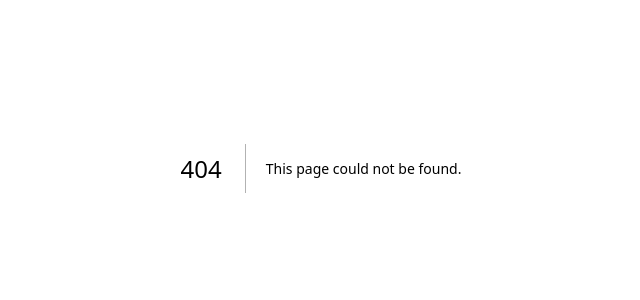
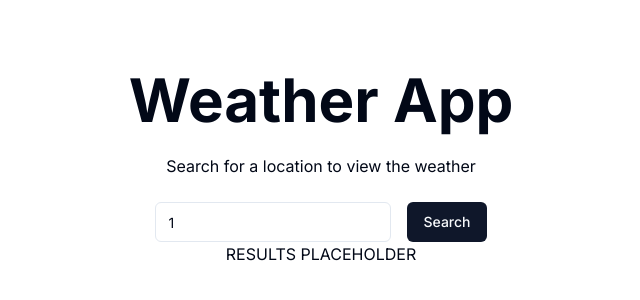
Before and after one commit to robinsonmax/pets-at-home-weather-app, a Next.js app: page /1 in a window 1280 px wide. Before the commit this address had no page. Shown: the part 232-532 px from the top of the page, without its empty margins (319-959 px from the left). Built offline with nearby package versions, Linux system fonts and the light colour scheme.

Commit message:
added a results page

```diff
--- /dev/null
+++ b/app/[searchValue]/loading.tsx
@@ -0,0 +1,10 @@
+import { Search } from "@/components/features/search";
+
+export default function LoadingResults() {
+  return (
+    <main className="flex min-h-screen flex-col items-center justify-center p-24">
+      <Search />
+      <p>Loading Placeholder</p>
+    </main>
+  );
+}
--- /dev/null
+++ b/app/[searchValue]/page.tsx
@@ -0,0 +1,14 @@
+import { Search } from "@/components/features/search";
+
+export default function Results({
+  params,
+}: {
+  params: { searchValue: string };
+}) {
+  return (
+    <main className="flex min-h-screen flex-col items-center justify-center p-24">
+      <Search defaultValue={params.searchValue} />
+      <p>RESULTS PLACEHOLDER</p>
+    </main>
+  );
+}
--- a/components/features/search.tsx
+++ b/components/features/search.tsx
@@ -3,14 +3,16 @@
 import { Button } from "@/components/ui/button";
 import { Input } from "@/components/ui/input";
 import { FormEvent, useState } from "react";
+import { useRouter } from "next/navigation";
 
-const Search = () => {
-  const [searchValue, setSearchValue] = useState<string>("");
+const Search = ({ defaultValue = "" }: { defaultValue?: string }) => {
+  const [searchValue, setSearchValue] = useState<string>(defaultValue);
+
+  const router = useRouter();
 
   const handleSubmit = (e: FormEvent) => {
     e.preventDefault();
-    // TODO: Handle submit
-    console.log("Searching", searchValue);
+    router.push(`/${searchValue}`);
   };
 
   return (
```
